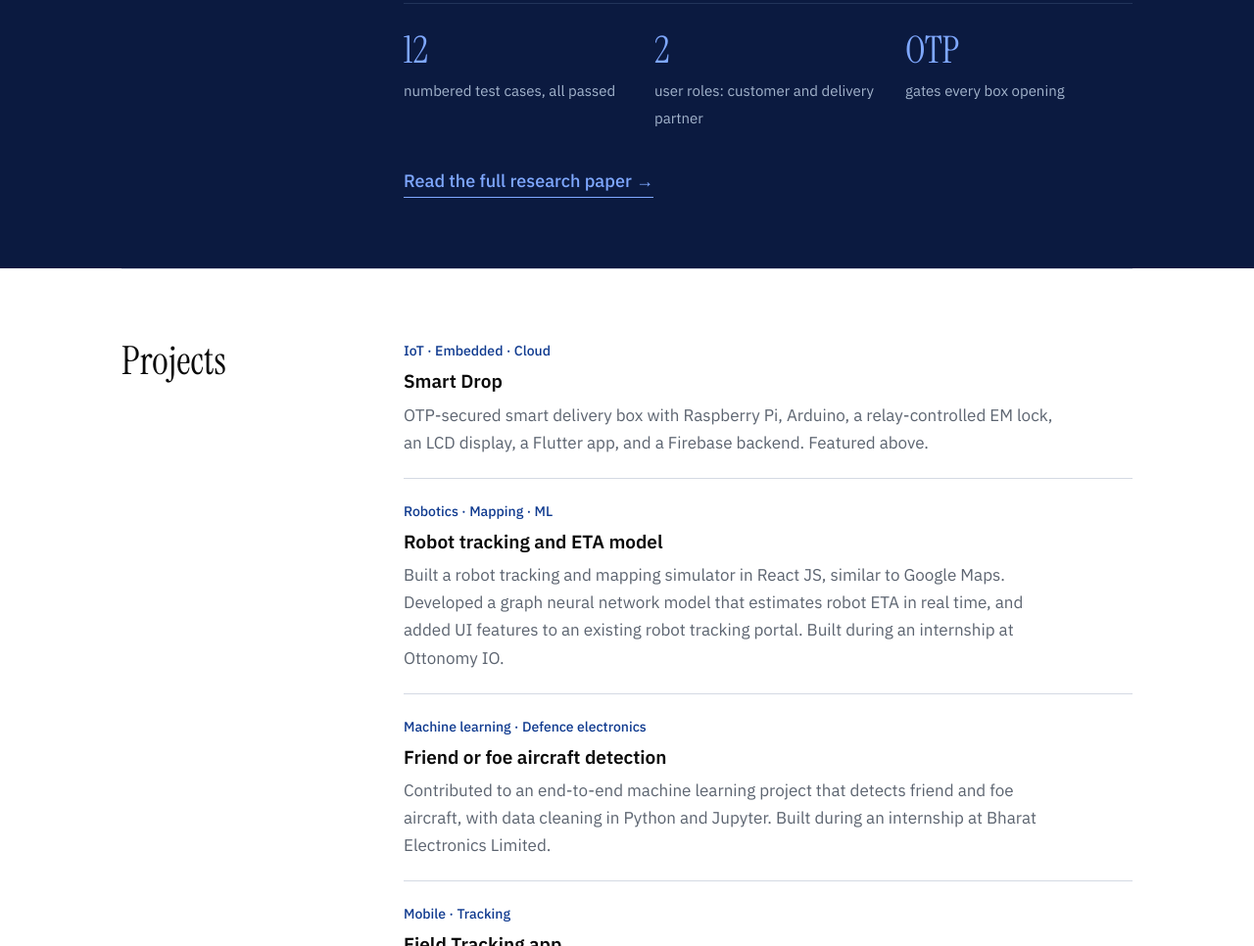
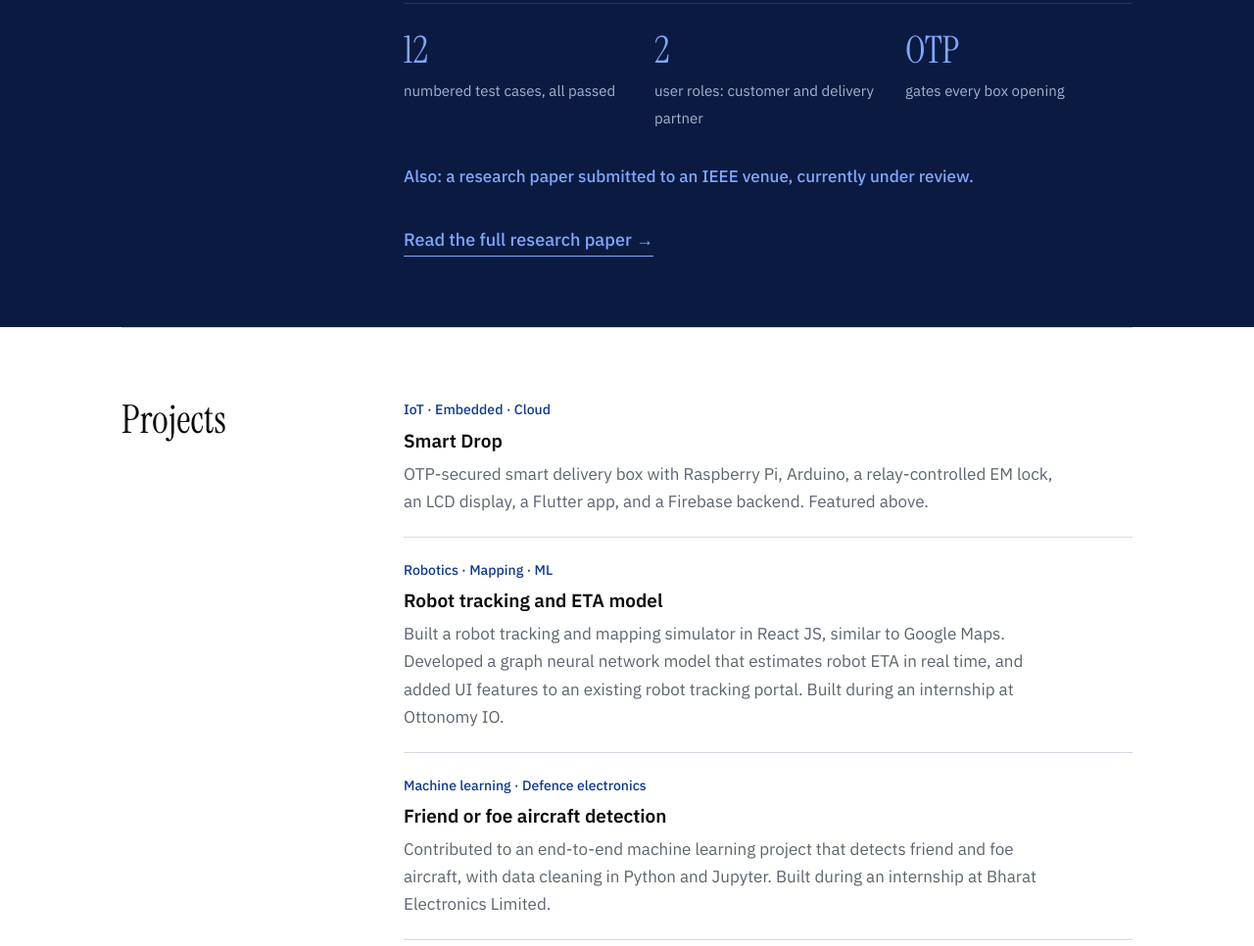
Before and after one commit to ashmeet0906/ashmeet0906.github.io, a plain HTML site: page index.html in a window 1280 px wide. Shown: the part 2128-3094 px from the top of the page at 98% size. Drawn offline with Linux system fonts and the light colour scheme.

Commit message:
Add files via upload

```diff
--- a/index.html
+++ b/index.html
@@ -201,6 +201,7 @@
             <li><strong>OTP</strong><span>gates every box opening</span></li>
           </ul>
 
+          <p style="margin:32px 0 0;color:#7FA8FF;font-weight:500">Also: a research paper submitted to an IEEE venue, currently under review.</p>
           <a class="paper-link" href="paper.html">Read the full research paper &rarr;</a>
         </div>
       </section>
```
